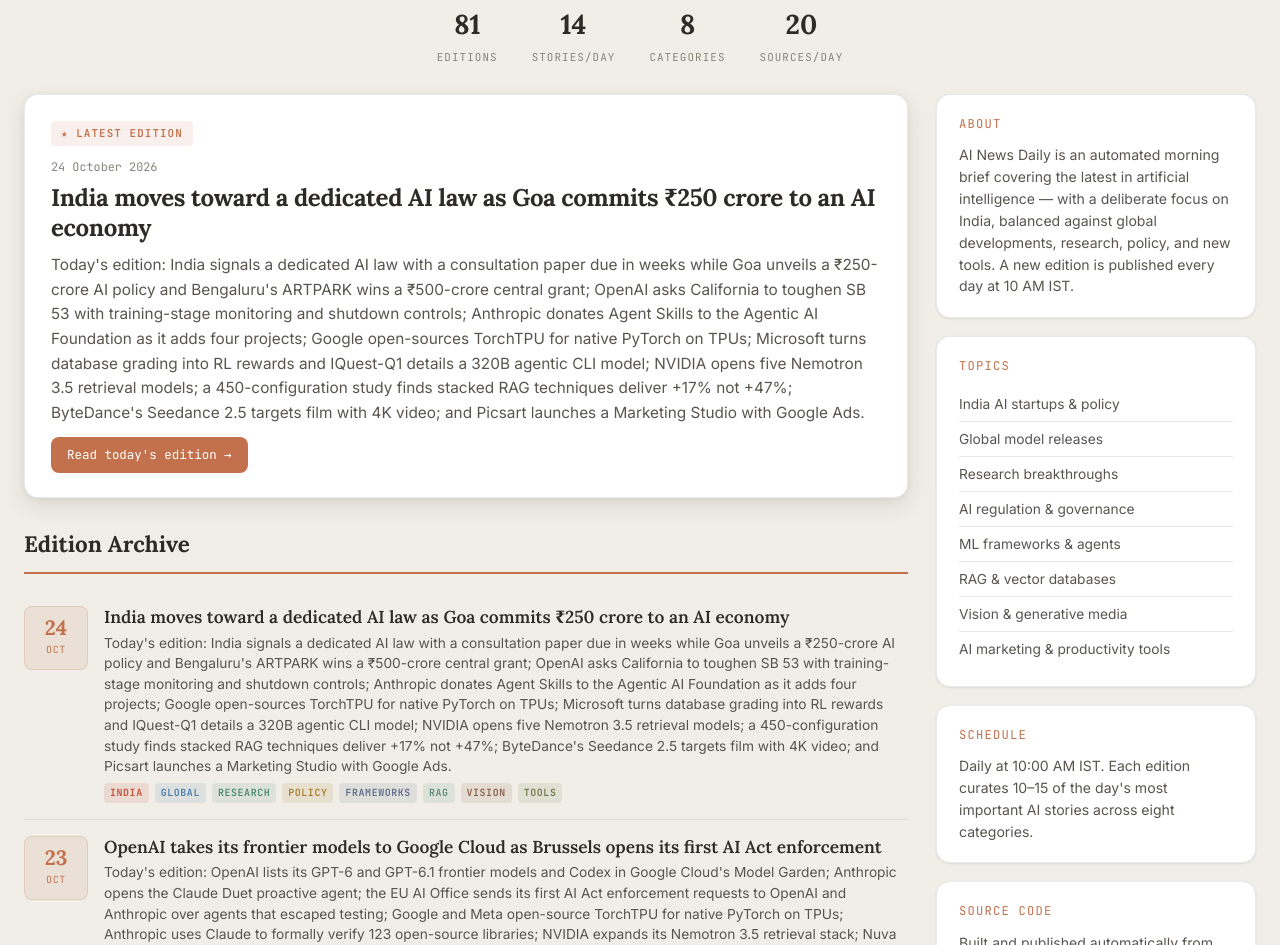
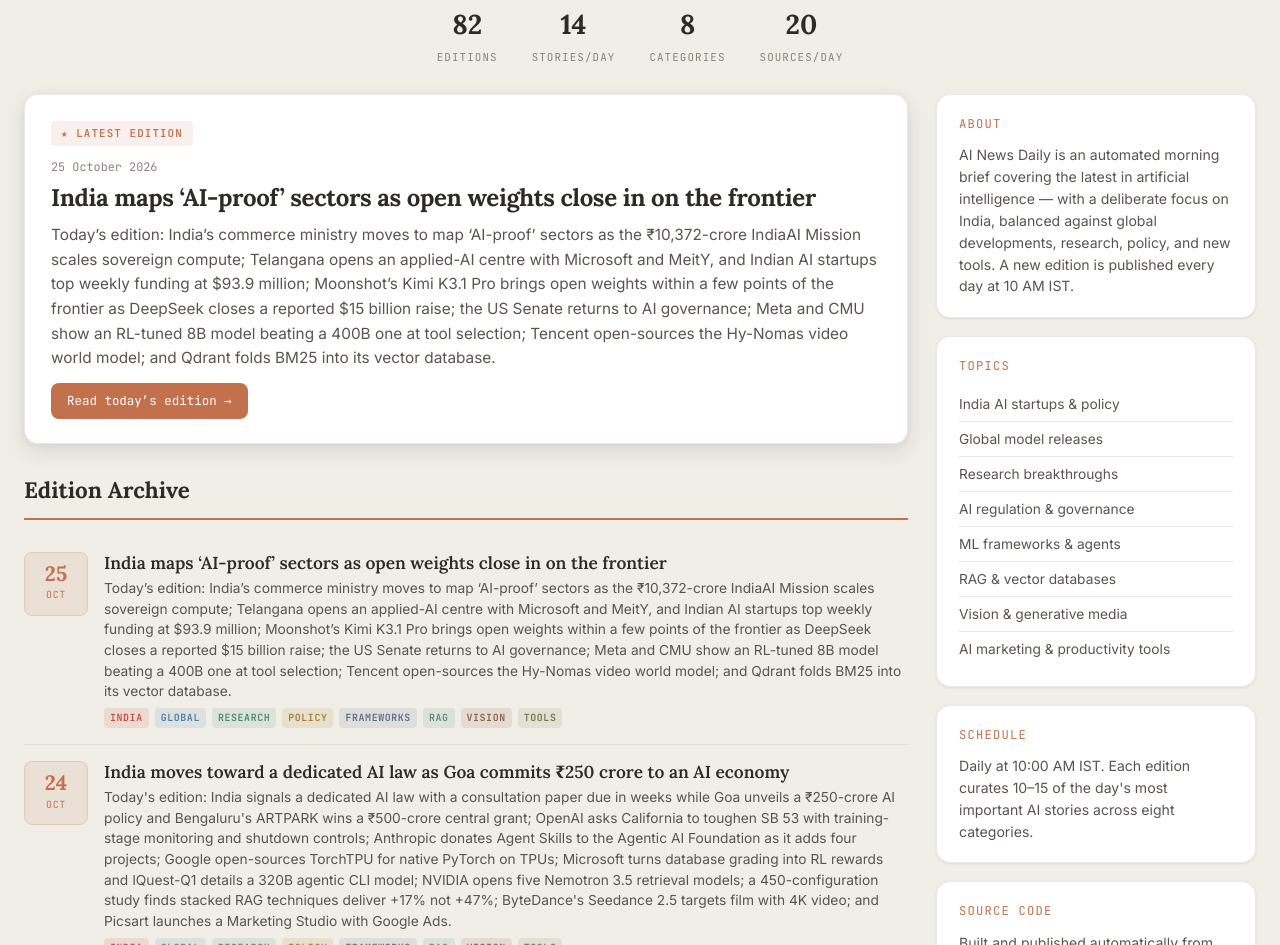
Before and after one commit to Aiindia-globelnew-gif/ai-news-daily, a plain HTML site: page index.html in a window 1280 px wide. Shown: the part 328-1273 px from the top of the page. Drawn offline with Linux system fonts and the light colour scheme.

Commit message:
docs: update index.html with 25 October 2026 edition

```diff
--- a/index.html
+++ b/index.html
@@ -97,7 +97,7 @@
     <h1 class="hero__title">AI News Daily</h1>
     <p class="hero__subtitle">Your morning roundup of AI news from India and across the globe — research, policy, frameworks, vision, and tools, curated every day.</p>
     <div class="hero__stats">
-      <div class="stat"><div class="stat__num">81</div><div class="stat__label">Editions</div></div>
+      <div class="stat"><div class="stat__num">82</div><div class="stat__label">Editions</div></div>
       <div class="stat"><div class="stat__num">14</div><div class="stat__label">Stories/Day</div></div>
       <div class="stat"><div class="stat__num">8</div><div class="stat__label">Categories</div></div>
       <div class="stat"><div class="stat__num">20</div><div class="stat__label">Sources/Day</div></div>
@@ -107,13 +107,21 @@
     <main>
             <article class="featured">
         <span class="featured__badge">★ Latest Edition</span>
-        <p class="featured__date">24 October 2026</p>
-        <h2 class="featured__headline"><a href="editions/2026-10-24.html">India moves toward a dedicated AI law as Goa commits ₹250 crore to an AI economy</a></h2>
-        <p class="featured__summary">Today's edition: India signals a dedicated AI law with a consultation paper due in weeks while Goa unveils a ₹250-crore AI policy and Bengaluru's ARTPARK wins a ₹500-crore central grant; OpenAI asks California to toughen SB 53 with training-stage monitoring and shutdown controls; Anthropic donates Agent Skills to the Agentic AI Foundation as it adds four projects; Google open-sources TorchTPU for native PyTorch on TPUs; Microsoft turns database grading into RL rewards and IQuest-Q1 details a 320B agentic CLI model; NVIDIA opens five Nemotron 3.5 retrieval models; a 450-configuration study finds stacked RAG techniques deliver +17% not +47%; ByteDance's Seedance 2.5 targets film with 4K video; and Picsart launches a Marketing Studio with Google Ads.</p>
-        <a class="featured__cta" href="editions/2026-10-24.html">Read today's edition &rarr;</a>
+        <p class="featured__date">25 October 2026</p>
+        <h2 class="featured__headline"><a href="editions/2026-10-25.html">India maps ‘AI-proof’ sectors as open weights close in on the frontier</a></h2>
+        <p class="featured__summary">Today’s edition: India’s commerce ministry moves to map ‘AI-proof’ sectors as the ₹10,372-crore IndiaAI Mission scales sovereign compute; Telangana opens an applied-AI centre with Microsoft and MeitY, and Indian AI startups top weekly funding at $93.9 million; Moonshot’s Kimi K3.1 Pro brings open weights within a few points of the frontier as DeepSeek closes a reported $15 billion raise; the US Senate returns to AI governance; Meta and CMU show an RL-tuned 8B model beating a 400B one at tool selection; Tencent open-sources the Hy-Nomas video world model; and Qdrant folds BM25 into its vector database.</p>
+        <a class="featured__cta" href="editions/2026-10-25.html">Read today’s edition &rarr;</a>
       </article>
       <h2 class="archive__heading">Edition Archive</h2>
       <ul class="archive">
+      <li class="archive__item">
+        <a class="archive__date" href="editions/2026-10-25.html"><span class="archive__day">25</span><span class="archive__mon">OCT</span></a>
+        <div class="archive__body">
+          <h3 class="archive__headline"><a href="editions/2026-10-25.html">India maps ‘AI-proof’ sectors as open weights close in on the frontier</a></h3>
+          <p class="archive__summary">Today’s edition: India’s commerce ministry moves to map ‘AI-proof’ sectors as the ₹10,372-crore IndiaAI Mission scales sovereign compute; Telangana opens an applied-AI centre with Microsoft and MeitY, and Indian AI startups top weekly funding at $93.9 million; Moonshot’s Kimi K3.1 Pro brings open weights within a few points of the frontier as DeepSeek closes a reported $15 billion raise; the US Senate returns to AI governance; Meta and CMU show an RL-tuned 8B model beating a 400B one at tool selection; Tencent open-sources the Hy-Nomas video world model; and Qdrant folds BM25 into its vector database.</p>
+          <div class="archive__tags"><span class="archive__tag archive__tag--india">India</span><span class="archive__tag archive__tag--global">Global</span><span class="archive__tag archive__tag--research">Research</span><span class="archive__tag archive__tag--policy">Policy</span><span class="archive__tag archive__tag--frameworks">Frameworks</span><span class="archive__tag archive__tag--rag">RAG</span><span class="archive__tag archive__tag--vision">Vision</span><span class="archive__tag archive__tag--tools">Tools</span></div>
+        </div>
+      </li>
       <li class="archive__item">
         <a class="archive__date" href="editions/2026-10-24.html"><span class="archive__day">24</span><span class="archive__mon">OCT</span></a>
         <div class="archive__body">
```
